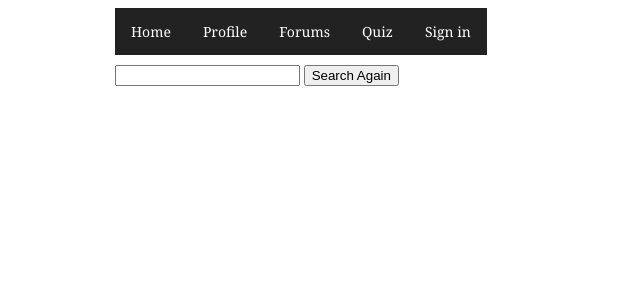
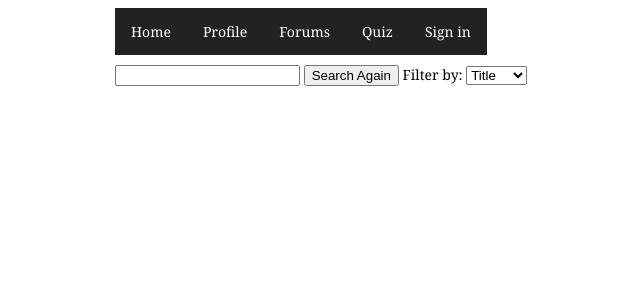
Before and after one commit to gds25/IT490-final, a PHP site: page /search.php in a window 1280 px wide. Shown: the top 300 px of the page, without its empty margins (275-915 px from the left). Run offline with PHP 8.4, Linux system fonts and the light colour scheme; data that the repository does not hold is empty.

Commit message:
updated search bar to include dropdown menu for filters

```diff
--- a/search.php
+++ b/search.php
@@ -54,7 +54,15 @@
  <form action="search.php" method="post">
    <input id="animesearch" name="animesearch" type="text" align="right"/>
    <input type="submit" value="Search Again"/>
- </form>
+
+   <label for="filter">Filter by:</label>
+   <select name="orderby" id="filter">
+    <option value="title">Title</option>
+    <option value="genre">Genre</option>
+    <option value="rating">Rating</option>
+   </select>
+
+</form>
 
   <div id ="search">
   </div>
```
Also changed, not shown: navbar.php (+10 -0 lines).
